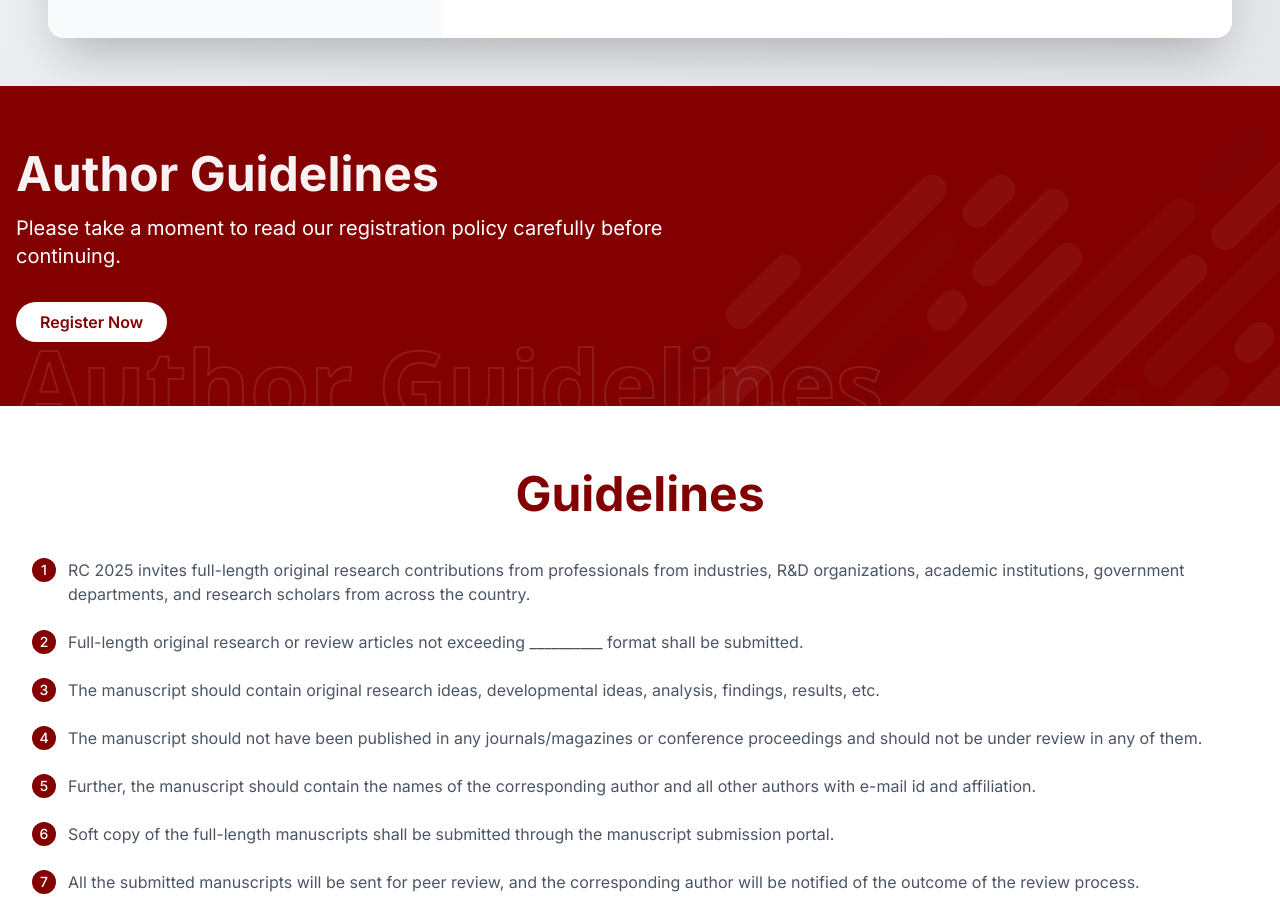
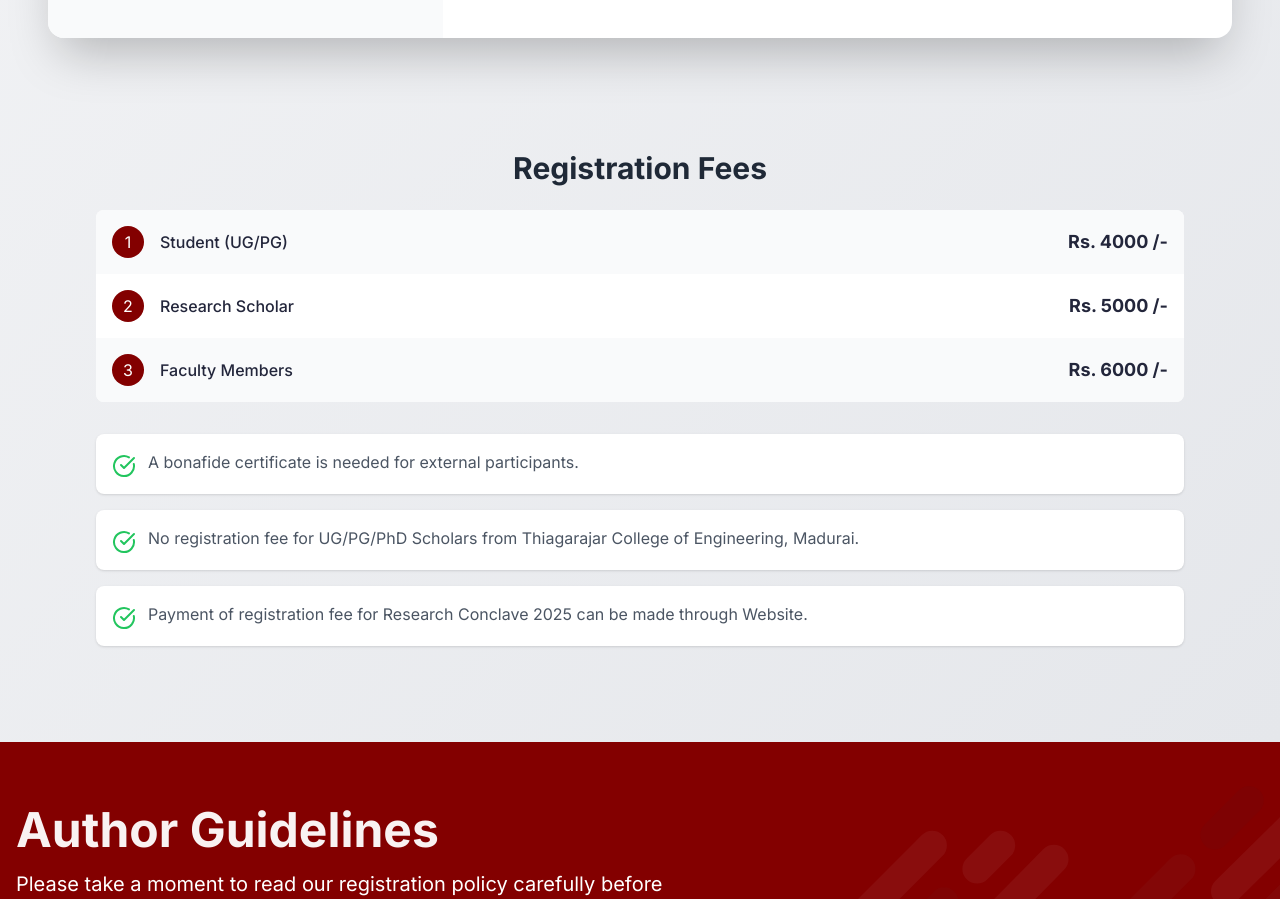
Before and after one commit to kmrsanthosh/TCEResearchConclave, a Next.js app: page / in a window 1280 px wide. Shown: the part 3442-4341 px from the top of the page. Built offline with nearby package versions, Linux system fonts and the light colour scheme.

Commit message:
Added Registration Table Component to Registration Component

```diff
--- a/components/Home/Registration.tsx
+++ b/components/Home/Registration.tsx
@@ -5,6 +5,7 @@ import SectionHeader from "../SectionHeader";
 import { registrationSteps } from "@/app/data";
 import { AnimatePresence, motion } from "framer-motion";
 import { ChevronRight, CheckCircle } from "lucide-react";
+import RegistrationFeesTable from "../RegistrationFeesTable";
 
 const Registration = () => {
   const [activeStep, setActiveStep] = useState<number>(0);
@@ -110,6 +111,7 @@ const Registration = () => {
             </div>
           </div>
         </div>
+        <RegistrationFeesTable />
       </div>
       {/*
         <div
```
